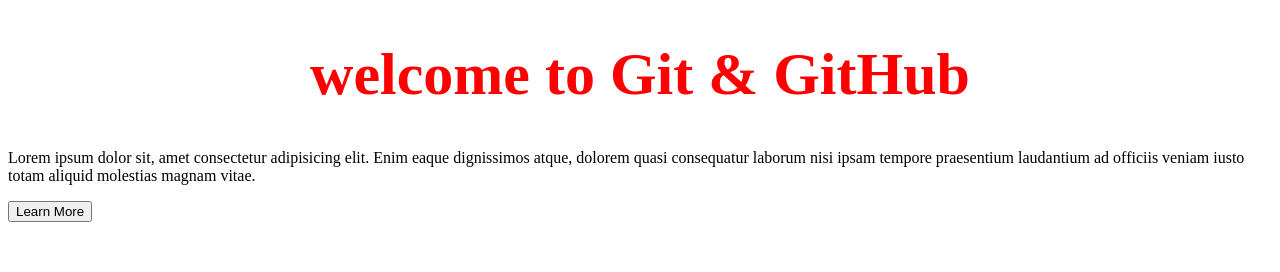
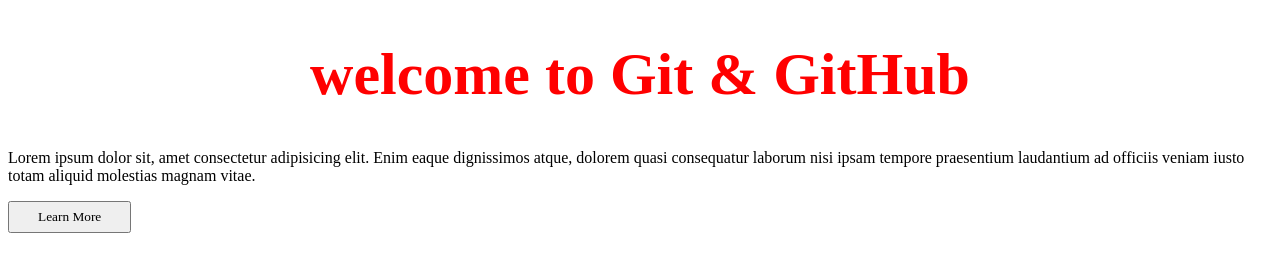
Before and after one commit to strengerx/html, a plain HTML site: page index.html in a window 1280 px wide. Drawn offline with Linux system fonts and the light colour scheme.

Commit message:
button styled

```diff
--- a/css/style.css
+++ b/css/style.css
@@ -3,3 +3,8 @@ h1 {
     font-size: 60px;
     color: red;
 }
+
+button {
+    padding: 6px 28px;
+    font-family: inherit;
+}
```
